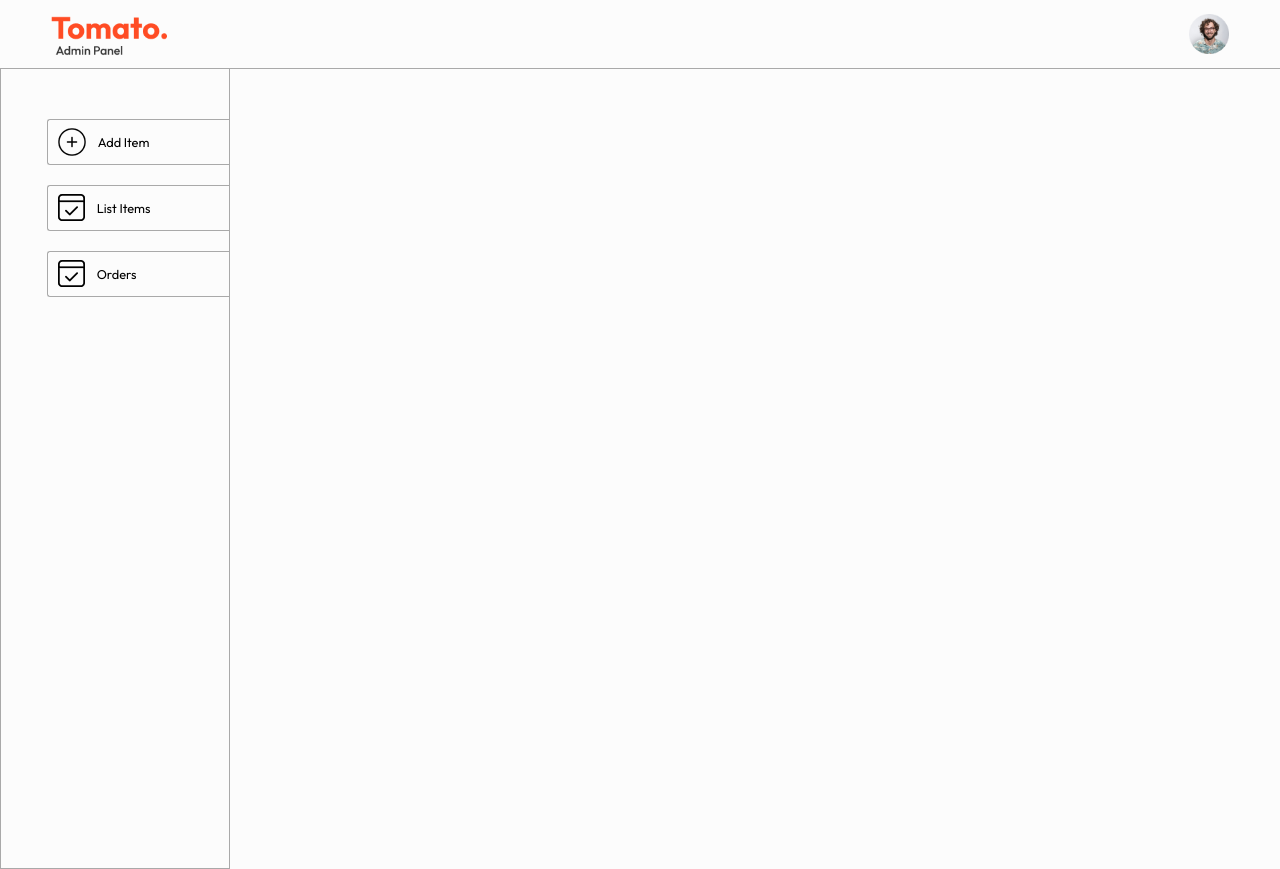
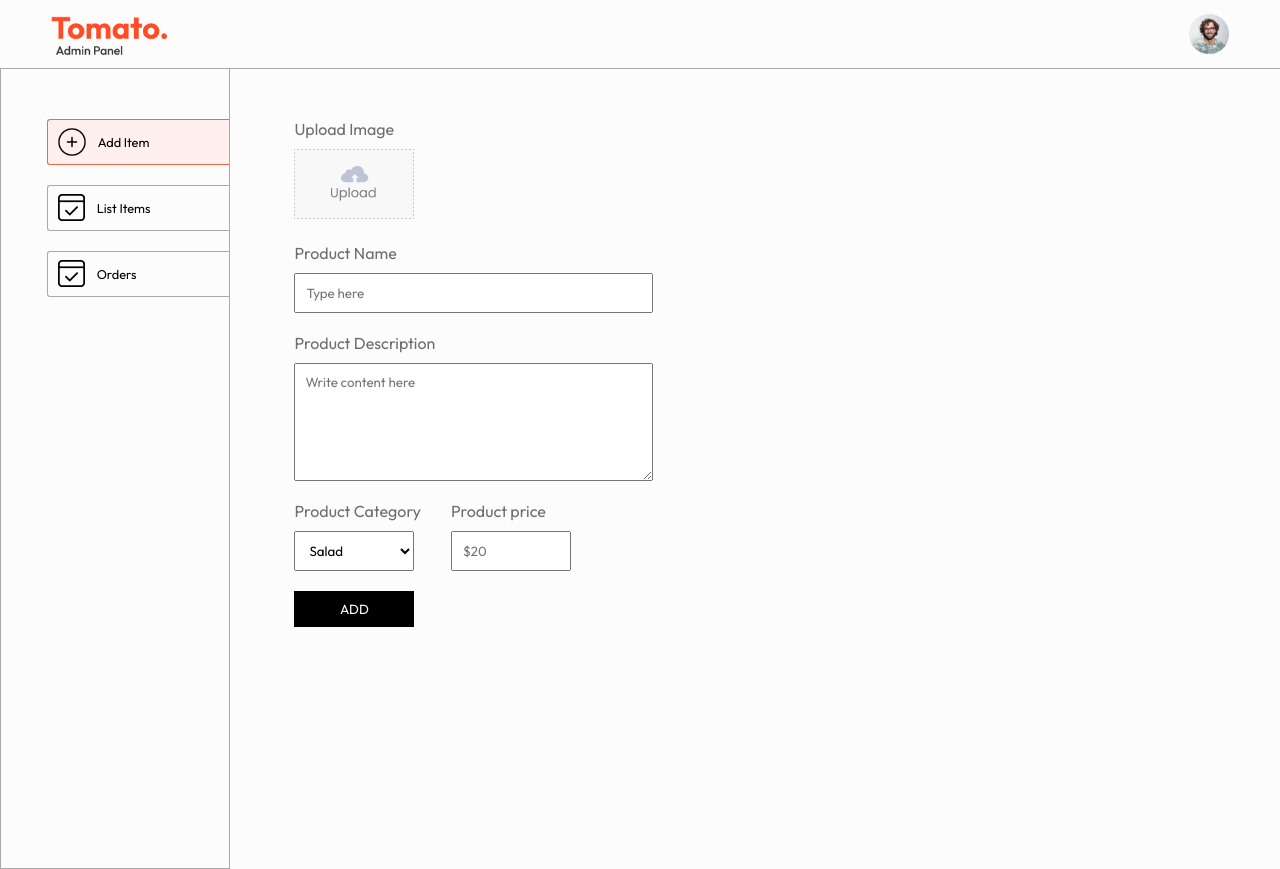
Before and after one commit to mariansilva/foodApp, a React (Create React App) app in the folder admin/: page /add in a window 1280 px wide. Built offline with nearby package versions, Linux system fonts and the light colour scheme.

Commit message:
Created add item,list items,orders page and functions in add item page

```diff
--- a/admin/src/App.js
+++ b/admin/src/App.js
@@ -1,6 +1,10 @@
 import React from 'react'
 import Navbar from './components/navbar/Navbar'
 import Sidebar from './components/sidebar/Sidebar'
+import Add from './pages/Add/Add'
+import List from './pages/List/List'
+import Orders from './pages/Orders/Orders'
+import {Routes,Route} from 'react-router-dom'
 
 const App = () => {
   return (
@@ -10,6 +14,11 @@
         <hr/>
         <div className='app-content'>
           <Sidebar/>
+          <Routes>
+            <Route path='/add' element={<Add/>}/>
+             <Route path='/list' element={<List />}/>
+              <Route path='/orders' element={<Orders/>}/>
+          </Routes>
         </div>
       </div>
       <title>Food-Del Admin</title>
--- a/admin/src/components/sidebar/Sidebar.css
+++ b/admin/src/components/sidebar/Sidebar.css
@@ -26,6 +26,11 @@
     cursor: pointer;
 }
 
+.sidebar-option.active {
+    background-color: #fff0ed;
+    border-color: tomato;
+}
+
 @media (max-width:900px) {
     .sidebar-option p {
         display: none;
--- a/admin/src/components/sidebar/Sidebar.js
+++ b/admin/src/components/sidebar/Sidebar.js
@@ -1,23 +1,25 @@
 import React from 'react'
 import './Sidebar.css'
 import { assets } from '../../assets/assets'
+import { NavLink } from 'react-router-dom'
 
 const Sidebar = () => {
   return (
     <div className='sidebar'>
       <div className='sidebar-options'>
-        <div className='sidebar-option'>
+        <NavLink to='/add' className='sidebar-option'>
           <img src={assets.add_icon} alt='' />
           <p>Add Item</p>
-        </div>
-        <div className='sidebar-option'>
+        </NavLink>
+        <NavLink to='/list' className='sidebar-option'>
           <img src={assets.order_icon} alt='' />
           <p>List Items</p>
-        </div>
-        <div className='sidebar-option'>
+        </NavLink >
+        <NavLink to='/orders' className='sidebar-option'>
           <img src={assets.order_icon} alt='' />
           <p>Orders</p>
-        </div>
+        </NavLink >
+
 
       </div>
 
--- a/admin/src/index.css
+++ b/admin/src/index.css
@@ -25,3 +25,8 @@
 .app-content{
 display: flex;
 }
+.flex-col{
+  display: flex;
+  flex-direction: column;
+  gap: 10px;
+}
--- /dev/null
+++ b/admin/src/pages/Add/Add.css
@@ -0,0 +1,35 @@
+.add{
+  width: 70%;
+  margin-left: max(5vw,25px);
+  margin-top: 50px;
+  color: #6d6d6d;
+  font-size: 16px;
+}
+.add form{
+    gap:20px;
+}
+.add-img-upload img{
+  width: 120px;
+}
+.add-product-name , .add-product-description{
+    width: max(40%,280px);
+}
+.add-product-name input, .add-product-description textarea{
+    padding: 10px;
+}
+.add-category-price{
+    display: flex;
+    gap: 30px;
+}
+.add-category-price select, .add-category-price input{
+   max-width: 120px;
+   padding: 10px;
+}
+.add-btn{
+    max-width: 120px;
+    border: none;
+    padding: 10px;
+    background-color: black;
+    color: white;
+    cursor: pointer;
+}
--- /dev/null
+++ b/admin/src/pages/Add/Add.js
@@ -0,0 +1,73 @@
+import React, { useEffect } from 'react'
+import './Add.css'
+import { assets } from '../../assets/assets'
+import { useState } from 'react'
+const Add = () => {
+
+  const [image, setImage] = useState(false);
+  const [data, setData] = useState({
+    name: "",
+    description: "",
+    price: "",
+    category: "Salad"
+
+  })
+
+  const onChangeHandler = (event) => {
+    const name = event.target.name;
+    const value = event.target.value;
+    setData(data => ({ ...data, [name]: value }))
+  }
+
+
+  return (
+    <div className='add'>
+      <form className='flex-col'>
+        <div className='add-img-upload flex-col'>
+          <p>Upload Image</p>
+          <label htmlFor='image'>
+            <img src={image ? URL.createObjectURL(image) : assets.upload_area} alt='' />
+          </label>
+          <input onChange={(e) => setImage(e.target.files[0])} type='file' id='image' hidden required />
+        </div>
+        <div className='add-product-name flex-col' >
+          <p>Product Name</p>
+          <input onChange={onChangeHandler} value={data.name} type='text' name='name' placeholder='Type here' />
+
+        </div>
+        <div className='add-product-description flex-col'>
+          <p>Product Description</p>
+          <textarea onChange={onChangeHandler} value={data.description} name='description' rows='6' placeholder='Write content here' required></textarea>
+        </div>
+        <div className='add-category-price'>
+          <div className='add-category flex-col'>
+            <p>Product Category</p>
+            <select onChange={onChangeHandler} name='category'>
+              <option value="Salad">Salad</option>
+              <option value="Rolls">Rolls</option>
+              <option value="Desert">Desert</option>
+              <option value="Sandwich">Sandwich</option>
+              <option value="Cake">Cake</option>
+              <option value="Pure Veg">Pure Veg</option>
+              <option value="Pasta">Pasta</option>
+              <option value="Noodles">Noodles</option>
+
+            </select>
+
+          </div>
+          <div className='add-price flex-col'>
+            <p>Product price</p>
+            <input onChange={onChangeHandler} value={data.price} type='Number' name='price' placeholder='$20' />
+          </div>
+
+
+        </div>
+        <button type='submit' className='add-btn'>ADD</button>
+
+      </form>
+
+    </div>
+  )
+}
+
+export default Add
--- /dev/null
+++ b/admin/src/pages/List/List.js
@@ -0,0 +1,11 @@
+import React from 'react'
+import './List.css'
+const List = () => {
+  return (
+    <div>
+      List
+    </div>
+  )
+}
+
+export default List
--- /dev/null
+++ b/admin/src/pages/Orders/Orders.js
@@ -0,0 +1,12 @@
+import React from 'react'
+import './Orders.css'
+
+const Orders = () => {
+  return (
+    <div>
+
+    </div>
+  )
+}
+
+export default Orders
```
Also changed, not shown: admin/src/pages/List/List.css (added), admin/src/pages/Orders/Orders.css (added).
